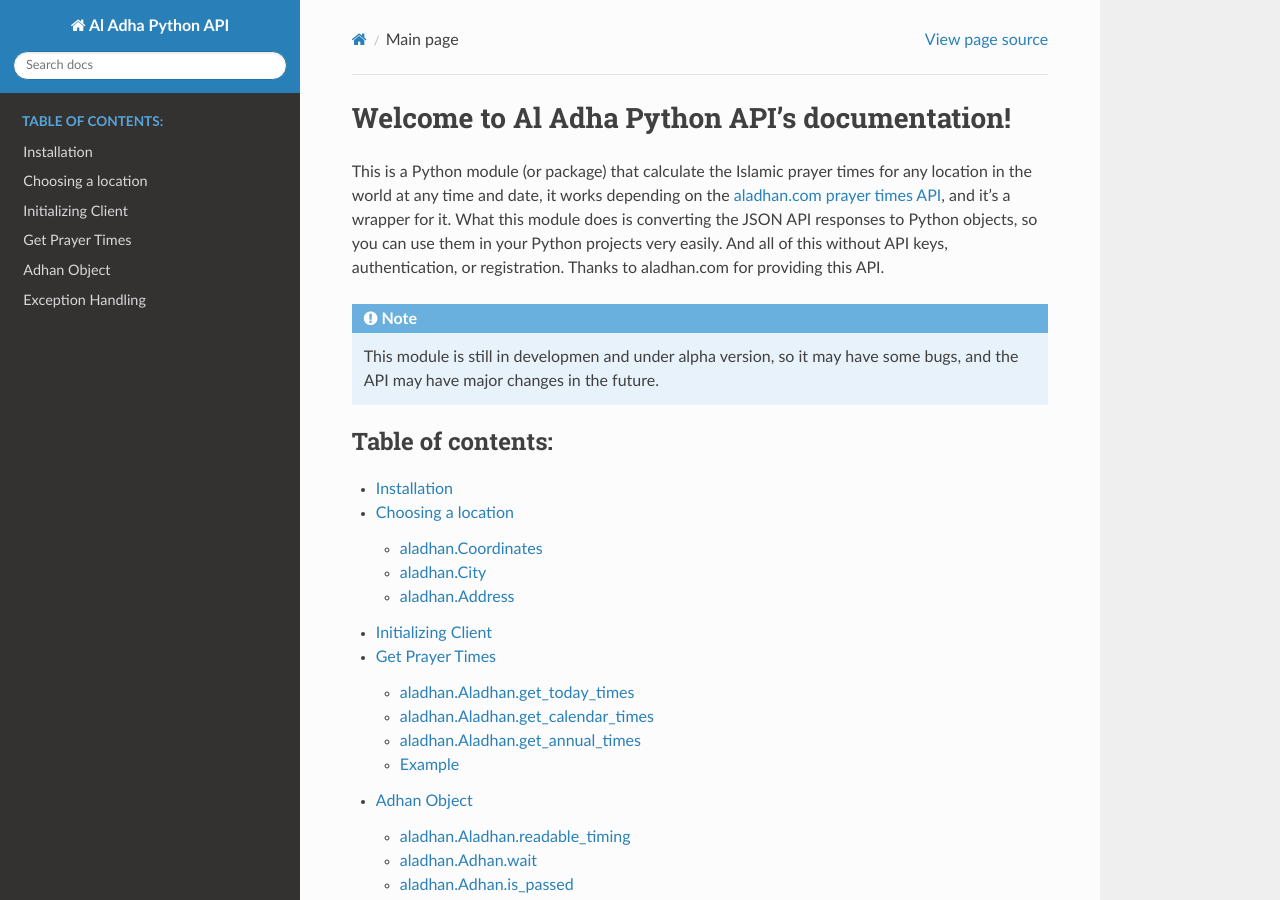
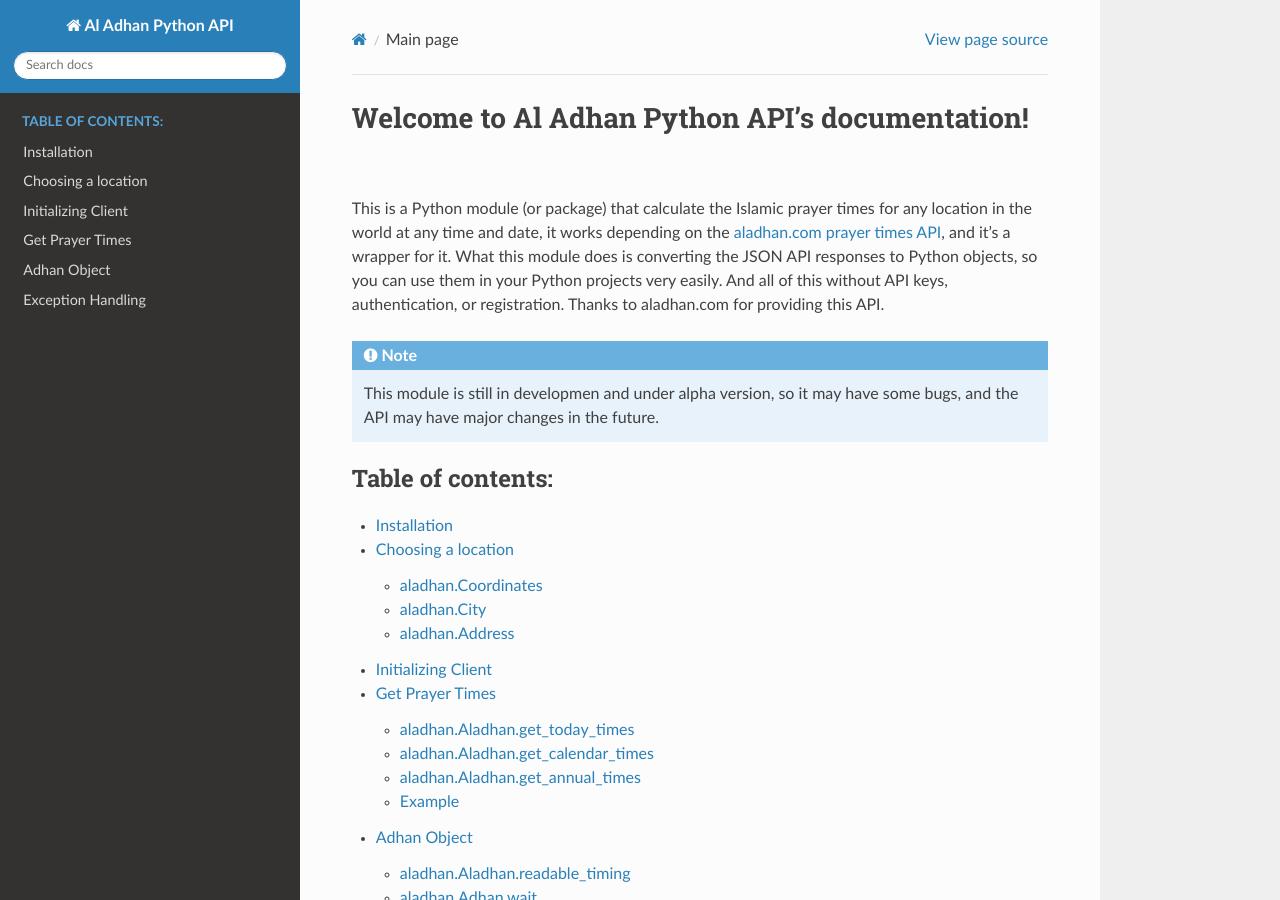
Before and after one commit to Kh4lidMD/AlAdhan, a Sphinx documentation site: the page built from docs/index.rst, in a window 1280 px wide and 900 px high. Built offline with Sphinx 7.4.7 and the Read the Docs theme 2.0.0, drawn with Linux system fonts in a browser that asks for light colours.

Commit message:
Typo fix

```diff
--- a/docs/conf.py
+++ b/docs/conf.py
@@ -8,7 +8,7 @@
 
 import sphinx_rtd_theme
 
-project = 'Al Adha Python API'
+project = 'Al Adhan Python API'
 copyright = '2022, Khaled Mahmoud'
 author = 'Khaled Mahmoud'
 release = '6.0.0 Alpha'
--- a/docs/index.rst
+++ b/docs/index.rst
@@ -1,6 +1,6 @@
 .. title:: Main page
 
-Welcome to Al Adha Python API's documentation!
+Welcome to Al Adhan Python API's documentation!
 ==============================================
 
 This is a Python module (or package) that calculate the Islamic prayer times for any location in the world at any time and date, it works depending on the `aladhan.com prayer times API <https://aladhan.com/prayer-times-api>`_, and it's a wrapper for it. What this module does is converting the JSON API responses to Python objects, so you can use them in your Python projects very easily. And all of this without API keys, authentication, or registration. Thanks to aladhan.com for providing this API.
```
